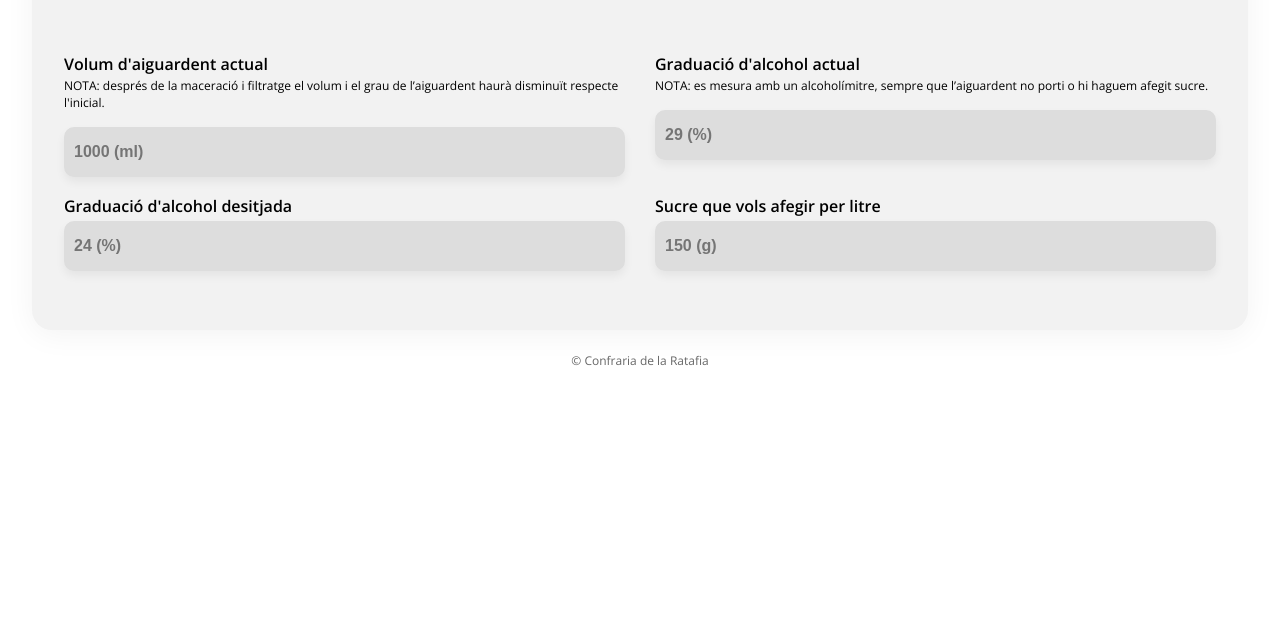
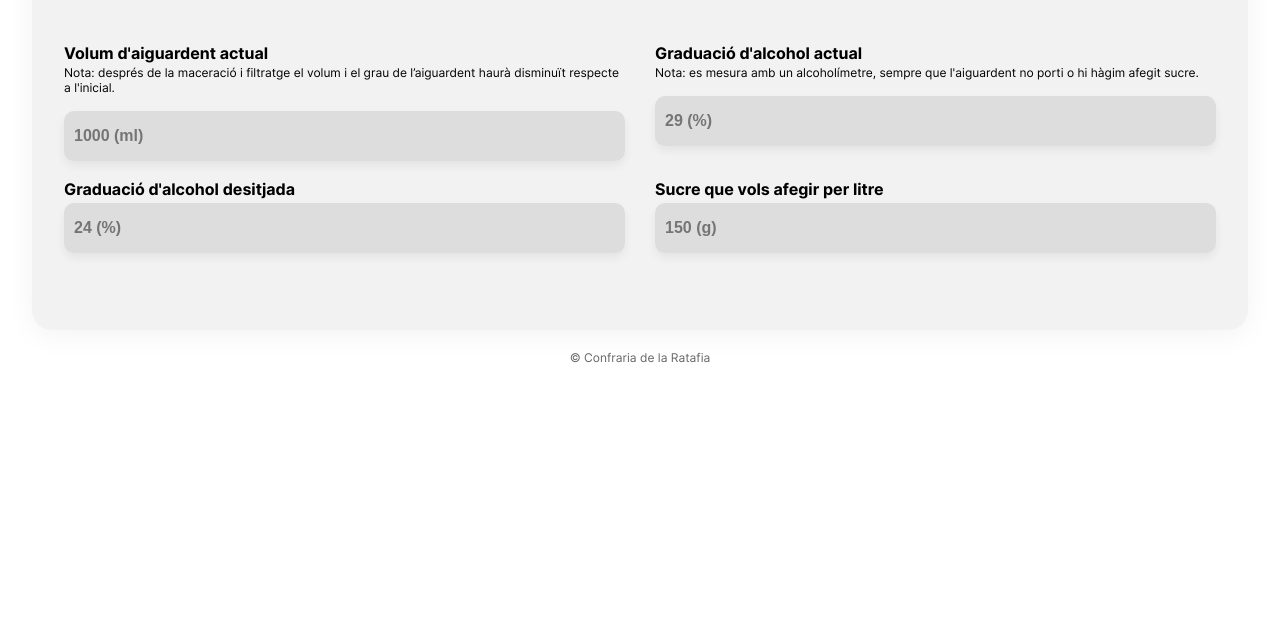
Before and after one commit to aniolpages/calculadora-rebaixar-aiguardent, a plain HTML site: page index.html in a window 1280 px wide. Shown: the part 158-800 px from the top of the page. Drawn offline with nearby package versions, Linux system fonts and the light colour scheme.

Commit message:
Correcció text i canvi tipografia

```diff
--- a/index.html
+++ b/index.html
@@ -11,25 +11,23 @@
 		<link rel="icon" type="image/png" sizes="32x32" href="/favicon-32x32.png">
 		<link rel="icon" type="image/png" sizes="16x16" href="/favicon-16x16.png">
 		<link rel="manifest" href="/site.webmanifest">
-		<link rel="preconnect" href="https://fonts.gstatic.com">
-		<link href="https://fonts.googleapis.com/css2?family=Open+Sans:wght@400;600;700&display=swap" rel="stylesheet">
 		<link rel="stylesheet" type="text/css" href="style.css">
 	</head>
 	<body>
 		<div id="ti">
 			<div id="t">
 				<p id="titol">Calculadora per rebaixar l'aiguardent</p>
-				<p style="margin-top: 2px;">Calcula fàcilment quanta aigua i sucre has d'afegir a la teva ratafia per aconseguir la graduació d'alcohol desitjada.</p>
+				<p style="margin-top: 2px;">Calcula fàcilment quanta aigua i sucre has d'afegir a la teva ratafia per aconseguir la graduació desitjada.</p>
 				<br>
 				<div class="d">
 					<div class="g">
 						<p class="seccions">Volum d'aiguardent actual</p>
-						<p class="nota">NOTA: després de la maceració i filtratge el volum i el grau de l’aiguardent haurà disminuït respecte l'inicial.</p>
+						<p class="nota">Nota: després de la maceració i filtratge el volum i el grau de l’aiguardent haurà disminuït respecte a l'inicial.</p>
 						<input type="number" id="a_in" number placeholder="1000 (ml)" onkeyup="novesDades()" onchange="novesDades()">
 					</div>
 					<div class="f">
 						<p class="seccions">Graduació d'alcohol actual</p>
-						<p class="nota">NOTA: es mesura amb un alcoholímitre, sempre que l’aiguardent no porti o hi haguem afegit sucre.</p>
+						<p class="nota">Nota: es mesura amb un alcoholímetre, sempre que l'aiguardent no porti o hi hàgim afegit sucre.</p>
 						<input type="number" id="b_in" number placeholder="29 (%)" onkeyup="novesDades()" onchange="novesDades()">
 					</div>
 				</div>
@@ -47,11 +45,11 @@
 					<p style="font-size: 18px; margin-bottom: 0;">Afegeix</p>
 					<div class="d">
 						<div class="g">
-							<p id="f_a" style="font-weight: 600; font-size: 34px; margin: 0;"></p>
+							<p id="f_a" style="font-weight: 700; font-size: 34px; margin: 0;"></p>
 							<p style="margin-top: 2px; font-size: 12px;">d'aigua</p>
 						</div>
 						<div class="f">
-							<p id="f_s" style="font-weight: 600; font-size: 34px; margin: 0;"></p>
+							<p id="f_s" style="font-weight: 700; font-size: 34px; margin: 0;"></p>
 							<p style="margin-top: 2px; font-size: 12px;">de sucre</p>
 						</div>
 					</div>
--- a/style.css
+++ b/style.css
@@ -1,10 +1,24 @@
+@font-face {
+  font-family: "Inter";
+  font-style: normal;
+  font-weight: 400;
+  font-display: swap;
+  src: url("font/Inter-Regular.woff2") format("woff2");
+}
+@font-face {
+  font-family: "Inter";
+  font-style: normal;
+  font-weight: 700;
+  font-display: swap;
+  src: url("font/Inter-Bold.woff2") format("woff2");
+}
 body {
   background-color: #fff;
   min-height: 100vh;
   width: 100vw;
   margin: 0;
   padding: 0;
-	font-family: 'Open Sans', Helvetica, sans-serif;
+  font-family: "Inter", Helvetica, sans-serif;
   touch-actions: pan-y;
 }
 #titol {
@@ -13,7 +27,7 @@ body {
   margin: 0;
 }
 .seccions {
-	font-weight: 600;
+  font-weight: 700;
   margin: 0;
 }
 .nota {
@@ -48,7 +62,7 @@ input {
 a {
   color: #666;
   text-decoration: none;
-	transition: color 0.2s ;
+  transition: color 0.2s;
 }
 a:hover {
   text-decoration: underline;
```
Also changed, not shown: font/Inter-Bold.woff2 (added), font/Inter-Regular.woff2 (added). Lines whose indentation alone changed are shown as unchanged.
